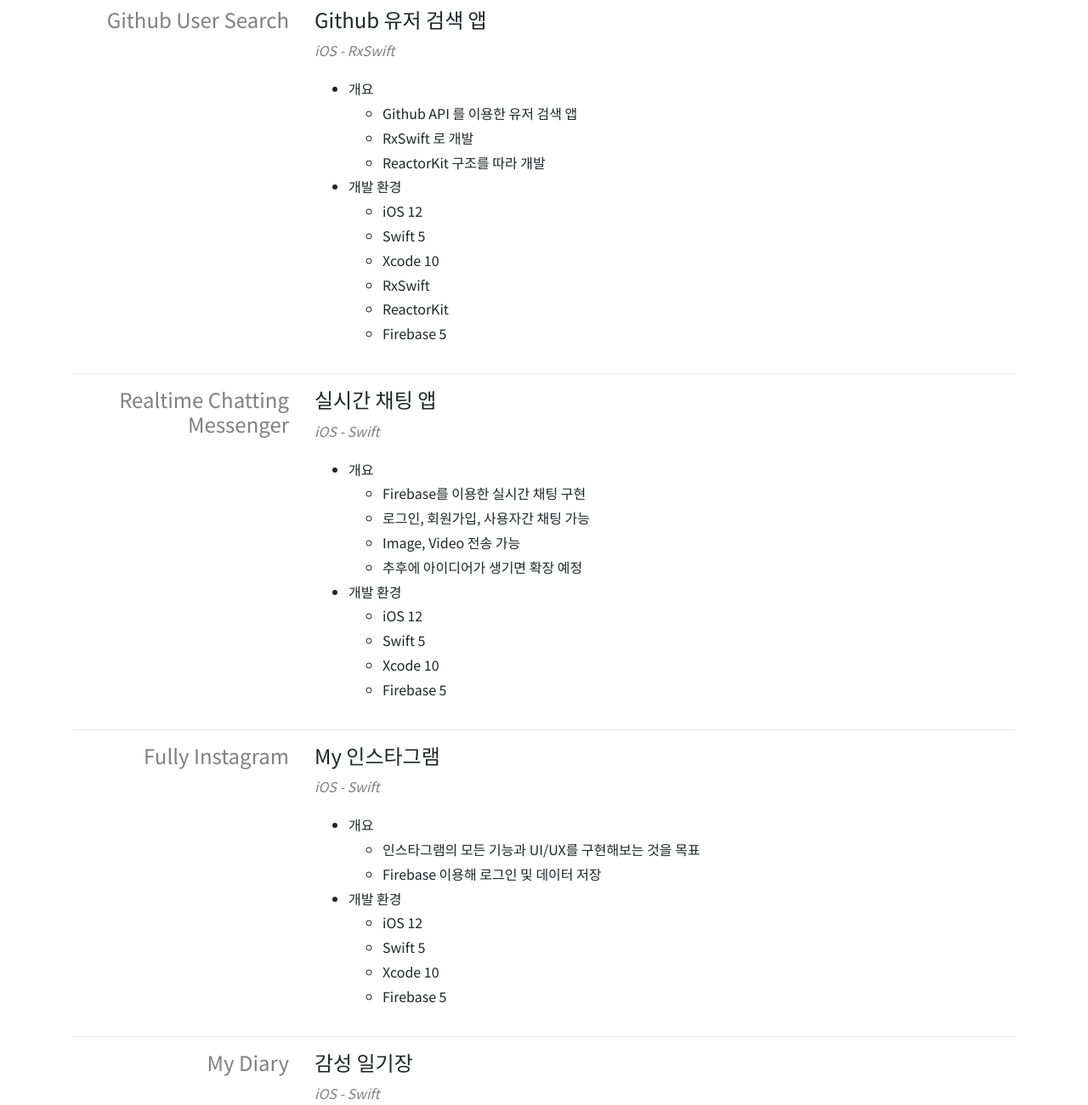
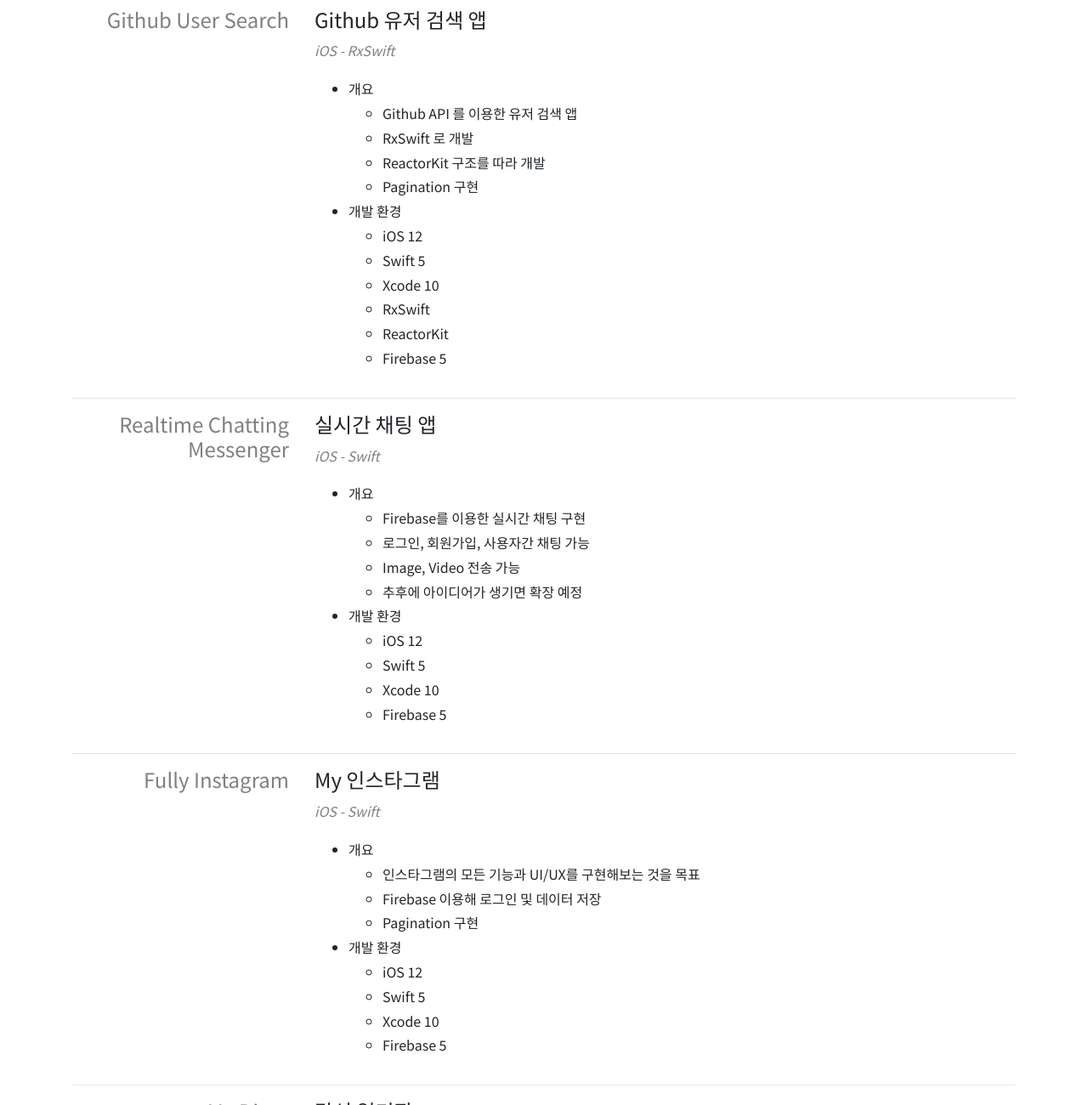
Before and after one commit to jinuman/resume, a plain HTML site: page index.html in a window 1280 px wide. Shown: the part 2426-3726 px from the top of the page at 85% size. Drawn offline with nearby package versions, Linux system fonts and the light colour scheme.

Commit message:
feat: Update page

```diff
--- a/index.html
+++ b/index.html
@@ -369,6 +369,7 @@
                                         <li>Github API 를 이용한 유저 검색 앱</li>
                                         <li>RxSwift 로 개발</li>
                                         <li>ReactorKit 구조를 따라 개발</li>
+                                        <li>Pagination 구현</li>
                                     </ul>
                                 </li>
                                 <li>
@@ -431,6 +432,7 @@
                                     <ul>
                                         <li>인스타그램의 모든 기능과 UI/UX를 구현해보는 것을 목표</li>
                                         <li>Firebase 이용해 로그인 및 데이터 저장</li>
+                                        <li>Pagination 구현</li>
                                     </ul>
                                 </li>
                                 <li>
```
Also changed, not shown: 1 other file.
